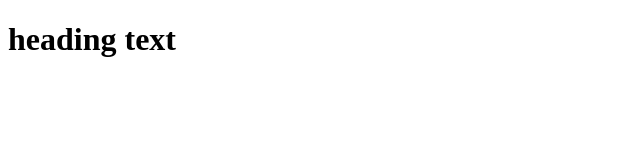
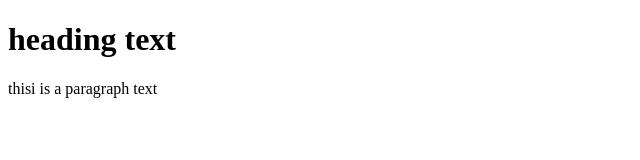
Before and after one commit to Pradeep-u/prdz2, a plain HTML site: page index.html in a window 1280 px wide. Shown: the whole page, without its empty margins (0-640 px from the left). Drawn offline with Linux system fonts and the light colour scheme.

Commit message:
paragraph added

```diff
--- a/index.html
+++ b/index.html
@@ -7,5 +7,6 @@
   </head>
   <body>
     <h1>heading text</h1>
+    <p>thisi is a paragraph text</p>
   </body>
 </html>
```
